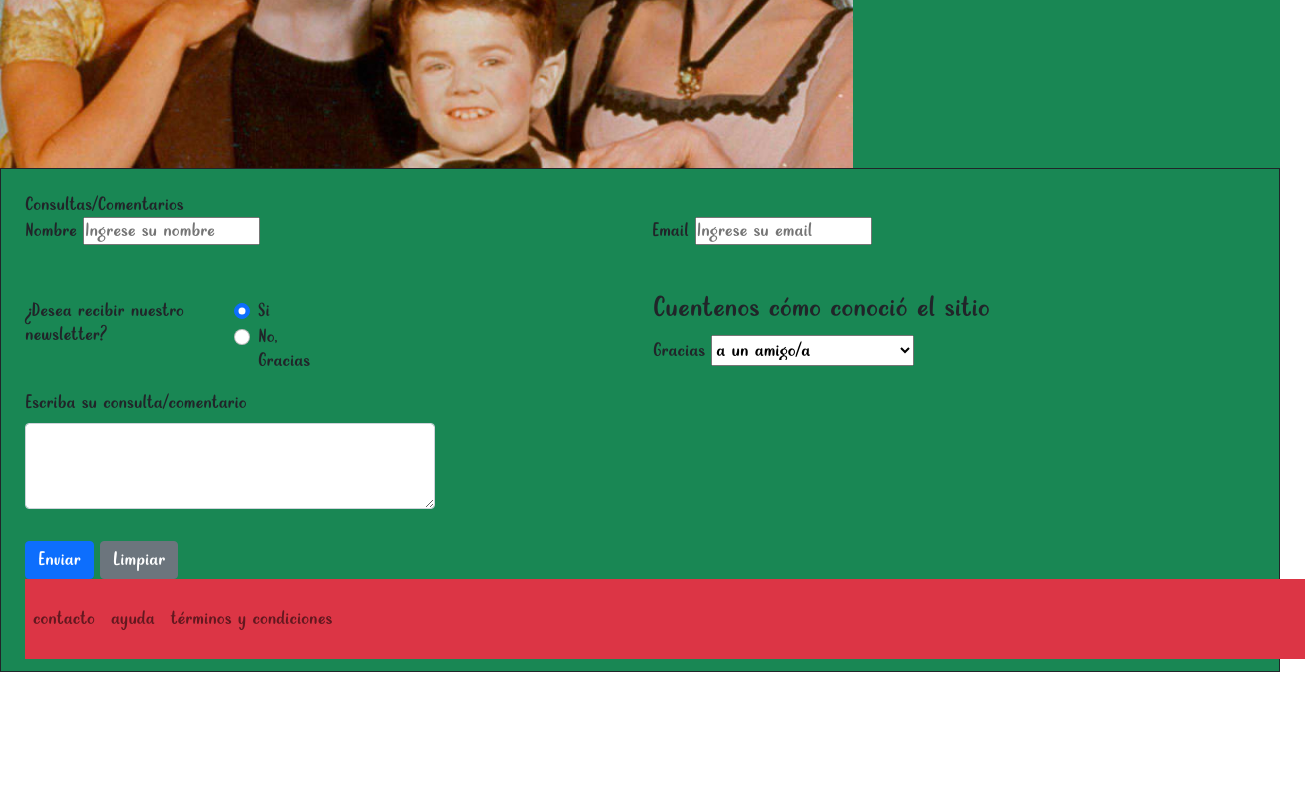
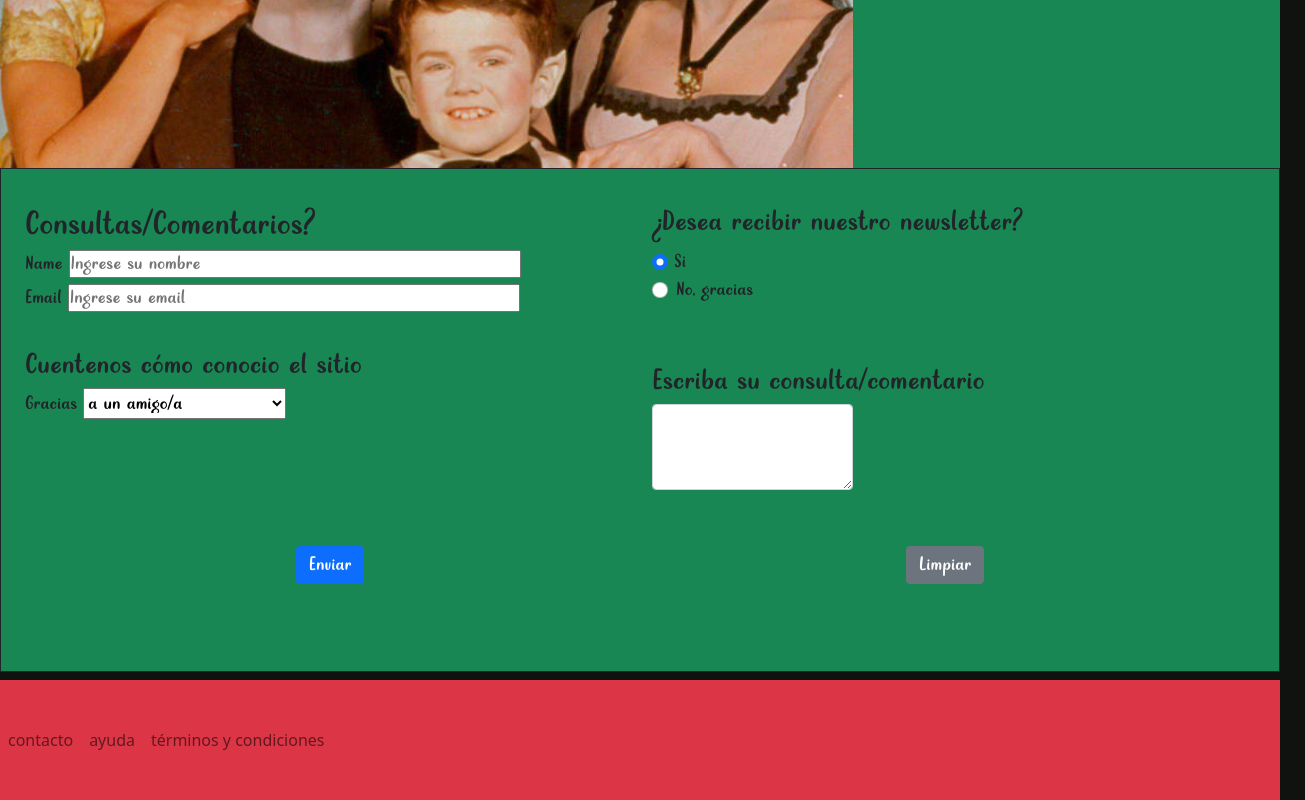
Before and after one commit to juanwoolf/De-la-Cripta-Boostrap, a plain HTML site: page pages/contacto.html in a window 1280 px wide. Shown: the part 588-1388 px from the top of the page, 1305 px wide, since content can reach past the window. Before the commit the page ends 1260 px from the top, so only its background shows below. Drawn offline with nearby package versions, Linux system fonts and the light colour scheme.

Commit message:
ajuste de footer y grid pagina contacto

```diff
--- a/css/style.css
+++ b/css/style.css
@@ -19,16 +19,16 @@ html{overflow-x: hidden;
 
 
 }
-#formulario_general{font-family: "sausage"; padding-top: 25%;background-color:rgb(25 135 84); border-left:150px,!important; height: 63vh;
+#formulario_general{font-family: "sausage"; padding-top: 25%;background-color:rgb(25 135 84);height: 63vh;
 
 
 
 }
-#formulario_conocimiento{font-family: "sausage";font-size: medium;padding-left: 50%; position: absolute;
+/* #formulario_conocimiento{font-family: "sausage";font-size: medium;padding-left: 50%; position: absolute;
 
 
 
-}
+} */
 
 @font-face{ font-family: "shadow";
     src: url(../assets/fonts/Doctor\ Terror.otf)
@@ -49,12 +49,11 @@ html{overflow-x: hidden;
 }
 
 #aside_index{height: 72vh;
-background-image:url(../assets/images/bgr\ terror.jpg); background-repeat:round;position: relative;
-
+background-image:url(../assets/images/bgr\ terror.jpg); background-repeat:round;
 }
 
-.carrousel-item{object-fit: cover;
-    object-position: center; position: absolute; top: 0;}
+/* .carrousel-item{object-fit: cover;
+    object-position: center; position: absolute; top: 0;} */
 
 .carrousel-slide{width: 100%;height: 100vh;
 
@@ -65,11 +64,20 @@ background-image:url(../assets/images/bgr\ terror.jpg); background-repeat:round;
 
 }
 
-#footer_contacto{height: 10vh; position: absolute; top: 0,!important;min-width: 100vw;position: fixed red,!important; width: 100%;
+#footer_contacto{height: 15vh;min-width: 100vw;position: fixed red,!important; width: 100%;
 
 }
 
-.body-contacto {width: 100vw;position: relative;height: 150vh,!important;}
+.body-contacto {width: 100vw;position: relative;height:150vh,!important;background-color: rgb(15, 18, 15);}
+
+#no{display: block; text-align: center;
+
+}
+
+#formulario_nombre{border-radius: 30px solid black,!important; margin: 30px solid black;
+
+}
+
 
                  /* --MEDIA QUERIES-- */
 @media only screen and (min-width: 768px) and (max-width:992px){
@@ -77,7 +85,7 @@ background-image:url(../assets/images/bgr\ terror.jpg); background-repeat:round;
 
     }
 
-    #footer_contacto{ height: 30vh; position: absolute; top: 0,!important; min-width: 100vw; border-right: 200px;
+    #footer_contacto{ height: 30vh; min-width: 100vw
 
     }
 }
@@ -89,7 +97,12 @@ background-image:url(../assets/images/bgr\ terror.jpg); background-repeat:round;
 
     }
 
-    #footer_contacto{height: 30vh; position: absolute; top: 0,!important; min-width: 100vw; border-right: 200px;
+    #footer_contacto{min-width: 100vw; height: 18vh; text-align: start; margin: 0; border: 0; padding: 0;
+
+    }
+    .body-contacto {width: 100vw;position: relative;height:169vh,!important;background-color: rgb(15, 18, 15);}
+
+    #formulario_general{font-family: "sausage"; padding-top: 25%;background-color:rgb(25 135 84);height: 71vh;
 
     }
 }
--- a/pages/contacto.html
+++ b/pages/contacto.html
@@ -1,5 +1,6 @@
 <!DOCTYPE html>
 <html lang="en">
+
 <head>
   <meta charset="UTF-8">
   <meta http-equiv="X-UA-Compatible" content="IE=edge">
@@ -9,6 +10,7 @@
   <link rel="stylesheet" href="../css/style.css">
   <title>bootstrap contacto</title>
 </head>
+
 <body class="body-contacto">
   <header class="container-fluid">
     <div class="row bg-success text-center" id="header">
@@ -47,59 +49,57 @@
     </div>
   </nav>
 
-  <main class="row p-0 m-0 text-center ">
-        <div class="container-fluid col-8 bg-dark text-center border-0 m-0 p-0">
+  <main class="container-fluid p-0">
+    <div class="row p-0 m-0 text-center">
+      <div class="col-8 bg-dark text-center border-0 m-0 p-0">
         <img src="../assets/images/download.jpg" alt="monsters" class="img-fluid">
       </div>
-        <div class="contianer-fluid col-4 bg-success border-2">
+
+    <div class="col-4 bg-success border-2">
       <section id="section_info" class="text-center">
         <h3><u>Tu opinión nos importa</u></h3>
-                <p>Nos fascina saber quién nos lee, sus opiniones, recomendaciones o cualquier comentario que contribuya a la página.
+        <p>Nos fascina saber quién nos lee, sus opiniones, recomendaciones o cualquier comentario que contribuya a la
+          página.
           Por favor, escribinos.</p>
 
 
       </section>
     </div>
   </main>
-  <form class="border border-dark p-4" id="formulario_general">
-        <leyend>Consultas/Comentarios</leyend>
-          <div class="container py-5 d-inline" id="formulario_nombre">
-            <div class="row">
-              <div class="col-6">
-                <label for="nameImput" class="form-label">Nombre</label>
-                <input type="text" id="name" placeholder="Ingrese su nombre" required>
+  <div class="container-fluid p-0">
+    <form class="border border-dark p-4 " id="formulario_general">
+
+      <div class="row py-3 d-inline border-3 border-dark d-flex justify-content-between" id="formulario_nombre">
+        <div class="col">
+          <h3>Consultas/Comentarios?</h3>
+          <div class="col col-xl-auto">
+            <label for="nameImput" class="form-label">Name</label>
+            <input type="text" id="name" class="w-75" placeholder="Ingrese su nombre" required>
           </div>
-              <div class="col-6">
+          <div class="col col-xl-auto">
             <label for="emailImput" class="form-label">Email</label>
-              <input type="email" id="email" placeholder="Ingrese su email" required>
+            <input type="email" id="email" class="w-75" placeholder="Ingrese su email" required>
+          </div>
+        </div>
+        <div class="col" id="formulario_newsletter">
+          <h4>¿Desea recibir nuestro newsletter?</h4>
+          <div class="col-sm-12">
+            <div class="pt-1 align-self-start">
+              <input class="form-check-input" type="radio" name="gridRadios" id="si" value="si" checked>
+              <label class="form-check-label" for="gridRadios1"> Si</label>
+            </div>
+            <div class="form-check pt-1 align-self-end">
+              <input class="form-check-input" type="radio" name="gridRadios" id="no" value="no">
+              <label class="form-check-label" for="gridRadios2">
+                <p>No, gracias</p>
+              </label>
             </div>
           </div>
         </div>
-
-          <div class="container py-3 d-inline" id="formulario_newletter">
-
-            <span class="col-6 py-5">
-              <fieldset class="row mb-3 ">
-                <legend class="col-form-label col-sm-2 pt-4 ">¿Desea recibir nuestro newsletter?</legend>
-                  <div class="col-sm-2">
-                    <div class="form-check pt-4">
-                      <input class="form-check-input p-0 d-inline" type="radio" name="gridRadios" id="si" value="si" checked>
-                      <label class="form-check-label d-inline" for="gridRadios1"> Si</label>
       </div>
-                  <div class="col-sm-2">
-                    <div class="form-check">
-                      <input class="form-check-input" type="radio" name="gridRadios" id="no" value="no">
-                      <label class="form-check-label d-inline" for="gridRadios2"> No, Gracias</label>
-                    </div>
-                  </div>
-
-            </span>
-
-          </div>
-          <span class="container py-3 d-inline" id="formulario_conocimiento">
-
-            <legend>Cuentenos cómo conoció el sitio</legend>
-                <div>
+      <div class="row py-3">
+          <div class="col-6" id="formulario_conocimiento6">
+            <h4>Cuentenos cómo conocio el sitio</h4>
               <label for="modo">Gracias</label>
               <select name="A traves de" id="via">
                 <option value="amigue"> a un amigo/a</option>
@@ -107,26 +107,24 @@
                 <option value="otro"> Otro</option>
               </select>
           </div>
-
-          </span>
-          <div class="container py-3 d-inline" id="formulario_comentario">
-            <div class="col-4">
+          <div class="col-6 py-3 d-inline" id="formulario_comentario">
+            <h4>Escriba su consulta/comentario</h4>
               <div class="mb-3">
-                <label for="consulta" class="form-label">Escriba su consulta/comentario</label>
+                <label for="consulta" class="form-label">
                   <textarea class="form-control" rows="3"></textarea></label>
               </div>
-
+          </div>
+      </div>
+      <div class="row">
+        <div class="col-12 d-flex align-items-center justify-content-around pb-5 mb-5">
+          <button type="submit" input id="enviar" class="btn btn-primary">Enviar</button>
+          <button type="reset" input id="reset" class="btn btn-secondary">Limpiar</button>
 
         </div>
       </div>
-          <div class="row">
-            <div class="col-5">
+    </form>
 
-              <button type="submit" input id="enviar" class="btn btn-primary">Enviar</button>
-              <button type="reset" input id="reset" class="btn btn-secondary">Limpiar</button>
   </div>
-          </div>
-  </form>
     <script src="https://cdn.jsdelivr.net/npm/@popperjs/core@2.9.2/dist/umd/popper.min.js"
       integrity="sha384-IQsoLXl5PILFhosVNubq5LC7Qb9DXgDA9i+tQ8Zj3iwWAwPtgFTxbJ8NT4GN1R8p" crossorigin="anonymous">
     </script>
@@ -134,7 +132,7 @@
       integrity="sha384-cVKIPhGWiC2Al4u+LWgxfKTRIcfu0JTxR+EQDz/bgldoEyl4H0zUF0QKbrJ0EcQF" crossorigin="anonymous">
     </script>
   <footer>
-    <div class="navbar navbar-expand-lg navbar-light bg-danger m-0 p-0" id="footer_contacto">
+    <div class="navbar navbar-expand-lg navbar-light bg-danger m-0 pb-2 mt-2" id="footer_contacto">
       <div class="navbar-text">
         <ul class="navbar-nav">
           <li class="nav-item">
@@ -155,4 +153,5 @@
 
 
 </body>
+
 </html>
```
Also changed, not shown: index.html (+10 -9 lines). Lines whose indentation alone changed are shown as unchanged.
